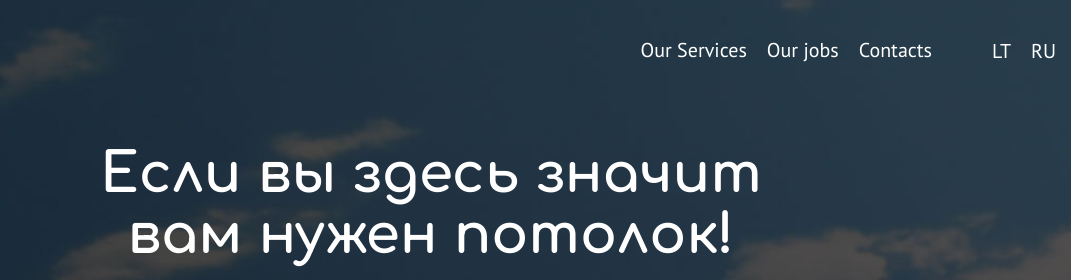
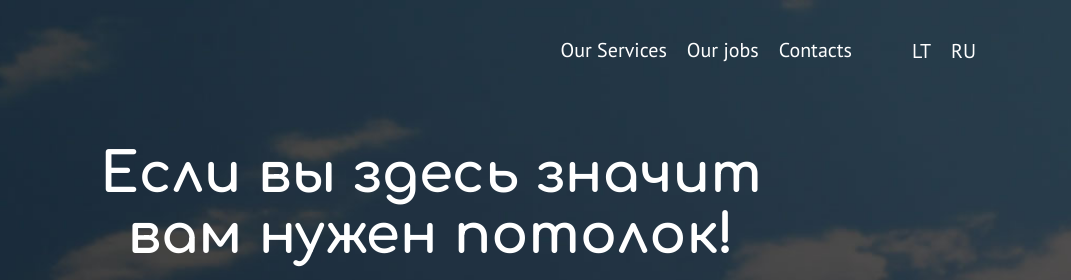
Before and after one commit to ruslankus/geros_lubos_template, a plain HTML site: page index.html in a window 1280 px wide. Shown: the top 280 px of the page, 209-1280 px from the left. Drawn offline with Linux system fonts and the light colour scheme.

Commit message:
style fixed

```diff
--- a/index.html
+++ b/index.html
@@ -9,6 +9,7 @@
 </head>
 
 <body>
+<header>
     <div id="nav-holder" class="container-fluid">
         <div class="row">
             <nav class="clearfix col-xs-12">
@@ -34,7 +35,7 @@
             </nav>
         </div><!--/ nav-holder -->
     </div>
-<header>
+
 	<div class="container-fluid">
     	<div class="row">
 
--- a/sass/_header.scss
+++ b/sass/_header.scss
@@ -1,7 +1,6 @@
 #nav-holder {
 
-				position:relative;
-				margin-bottom: -90px;
+
 
 				@media (min-width:$screen-sm) {
 					position: fixed;
```
Also changed, not shown: css/style.css. Lines whose indentation alone changed are shown as unchanged.
